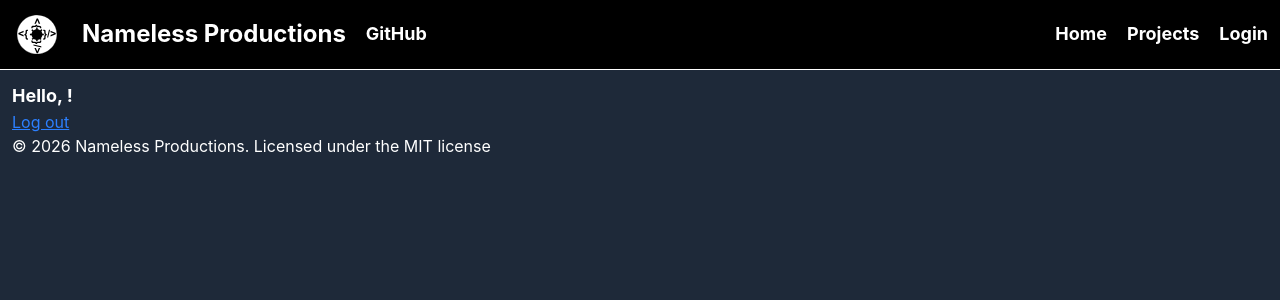
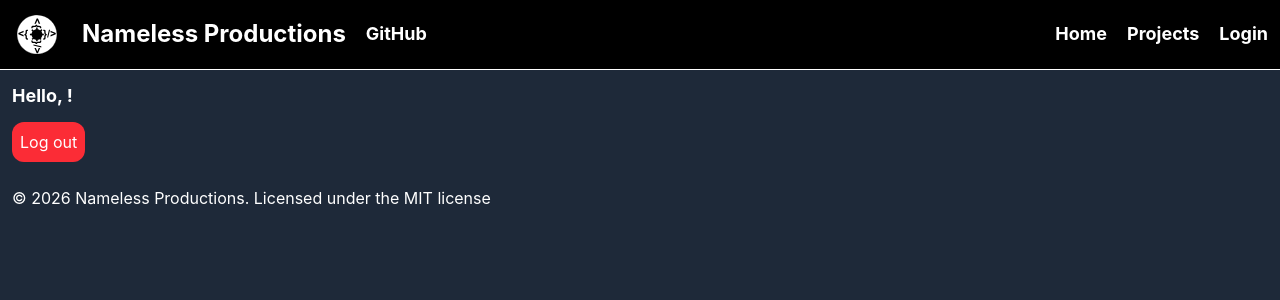
Before and after one commit to Nameless-Productions/website, a Next.js app: page /dashboard in a window 1280 px wide. Shown: the top 300 px of the page. Built offline with nearby package versions, Linux system fonts and the light colour scheme; no server answers.

Commit message:
fix: error when logging out

```diff
--- a/app/dashboard/logout/route.ts
+++ /dev/null
@@ -1,8 +0,0 @@
-import { cookies } from "next/headers";
-import { NextResponse } from "next/server";
-
-export async function GET(req: Request) {
-    const cookieStore = await cookies();
-    cookieStore.delete("token");
-    return NextResponse.redirect("/", 302);
-}
--- a/app/dashboard/page.tsx
+++ b/app/dashboard/page.tsx
@@ -1,10 +1,21 @@
-import { headers } from 'next/headers';
+import { redBtnClass } from '@/vars';
+import { cookies, headers } from 'next/headers';
+import { redirect } from 'next/navigation';
 import React from 'react'
+
+async function logout() {
+    "use server";
+    const cookieStore = await cookies();
+    cookieStore.delete("token");
+    redirect("/");
+}
 
 export default async function Dashboard() {
     const username = (await headers()).get("x-username");
   return (<>
     <p className='text-lg font-bold'>Hello, {username}!</p>
-    <a href="/dashboard/logout" className='underline text-blue-500'>Log out</a>
+    <form action={logout} className='mt-3'>
+      <input type="submit" value="Log out" className={redBtnClass} />
+    </form>
   </>)
 }
--- a/vars.ts
+++ b/vars.ts
@@ -1,2 +1,3 @@
 export const inputClass = "border-2 border-black rounded-xl m-2 p-2 transition-all duration-300 hover:bg-gray-600 bg-gray-700";
 export const greenBtnClass = "p-2 bg-green-500 rounded-xl cursor-pointer hover:bg-green-700 transition-all duration-300";
+export const redBtnClass = "p-2 bg-red-500 rounded-xl cursor-pointer hover:bg-red-700 transition-all duration-300";
```
